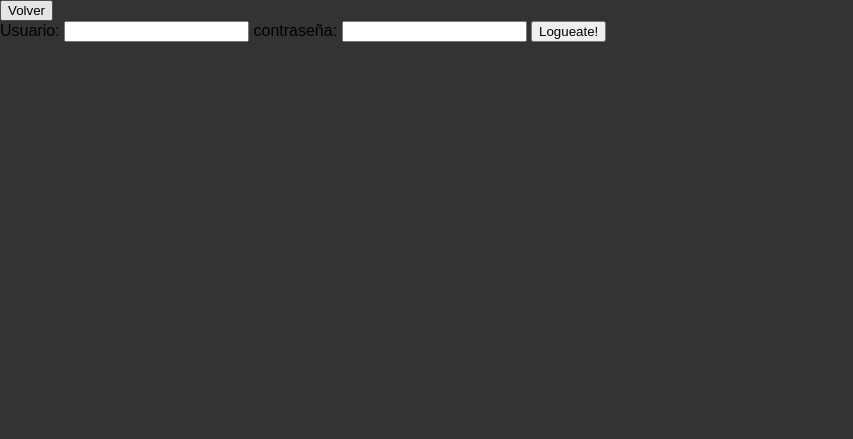
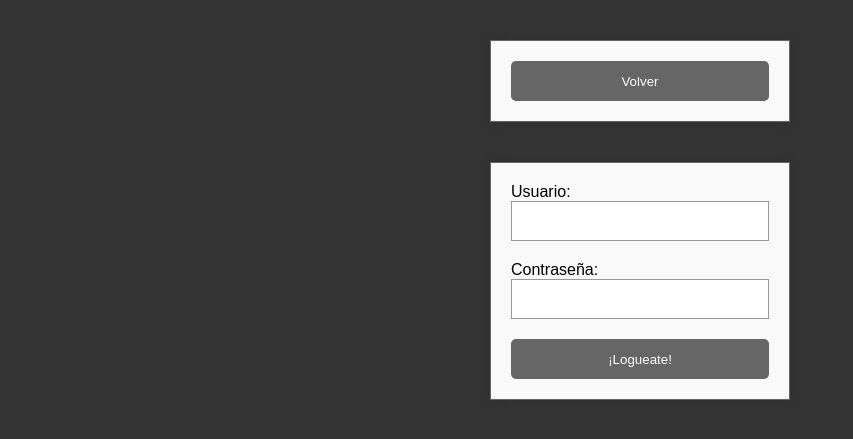
Before and after one commit to Bizackk/Tienda, a Django app: page /login/ in a window 1280 px wide. Shown: the top 439 px of the page, without its empty margins (0-853 px from the left). Run offline with Django 5.2, Linux system fonts and the light colour scheme; data comes from the database, SQL or seed files in the repository; both versions use the stored data as it was after the commit.

Commit message:
version-3

```diff
--- a/biblioteca/urls.py
+++ b/biblioteca/urls.py
@@ -5,4 +5,5 @@ from bienvenida import views
 urlpatterns = [
     path('admin/', admin.site.urls),
     path('', include('bienvenida.urls')),
+    path('home/', include('home.urls')),
 ]
--- a/bienvenida/migrations/0002_usuarios_delete_usuario_and_more.py
+++ b/bienvenida/static/css/login.css
@@ -1,35 +1,65 @@
-# Generated by Django 5.0.6 on 2024-05-30 21:12
+* {
+    box-sizing: border-box;
+    margin: 0;
+    padding: 0;
+}
 
-from django.db import migrations, models
+body {
+    font-family: Arial, sans-serif;
+    background-color: #333;
+}
 
+form {
+    max-width: 300px;
+    margin: 40px auto;
+    padding: 20px;
+    background-color: #f9f9f9;
+    border: 1px solid #666;
+    box-shadow: 0 0 10px rgba(0, 0, 0, 0.1);
+}
 
-class Migration(migrations.Migration):
+form label {
+    display: block;
+    margin-bottom: 10px;
+    color: #333;
+}
 
-    dependencies = [
-        ('bienvenida', '0001_initial'),
-    ]
+form input[type="text"],
+form input[type="password"],
+form input[type="email"] {
+    width: 100%;
+    height: 40px;
+    margin-bottom: 20px;
+    padding: 10px;
+    border: 1px solid #999;
+}
 
-    operations = [
-        migrations.CreateModel(
-            name='usuarios',
-            fields=[
-                ('id', models.BigAutoField(auto_created=True, primary_key=True, serialize=False, verbose_name='ID')),
-                ('nombre', models.CharField(max_length=20)),
-                ('contraseña', models.CharField(max_length=100)),
-                ('correo', models.EmailField(max_length=254, unique=True)),
-            ],
-        ),
-        migrations.DeleteModel(
-            name='usuario',
-        ),
-        migrations.AlterField(
-            model_name='recepcionistas',
-            name='contraseña',
-            field=models.CharField(max_length=100),
-        ),
-        migrations.AlterField(
-            model_name='recepcionistas',
-            name='correo',
-            field=models.EmailField(max_length=254, unique=True),
-        ),
-    ]
+form button[type="submit"] {
+    width: 100%;
+    height: 40px;
+    background-color: #666;
+    color: #fff;
+    border: none;
+    border-radius: 5px;
+    cursor: pointer;
+}
+
+form button[type="submit"]:hover {
+    background-color: #333;
+}
+
+.error {
+    color: red;
+    font-size: 12px;
+    margin-bottom: 10px;
+}
+
+.botonVolver {
+    width: 100%;
+    height: 40px;
+    background-color: #666;
+    color: #fff;
+    border: none;
+    border-radius: 5px;
+    cursor: pointer;
+}
--- a/bienvenida/templates/login.html
+++ b/bienvenida/templates/login.html
@@ -5,7 +5,7 @@
     <meta charset="UTF-8">
     <meta name="viewport" content="width=device-width, initial-scale=1.0">
     <title>Login</title>
-    <link rel="stylesheet" href="{% static 'css/styles.css' %}">
+    <link rel="stylesheet" href="{% static 'css/login.css' %}">
 </head>
 <body>
     {% block content %}
@@ -14,12 +14,11 @@
         <button type="volver" class="botonVolver" id="Volver">Volver</button>
     </form>
 
-    <form method="get">
-
-        Usuario: <input type="text" id="nombre" name="nombre">
-        contraseña: <input type="password" name="contraseña" id="contraseña">
-        <button type="submit">Logueate!</button>
-
+    <form method="post">
+        {% csrf_token %}
+        Usuario: <input type="text" id="nombre" name="nombre"><br>
+        Contraseña: <input type="password" name="contraseña" id="contraseña"><br>
+        <button type="submit">¡Logueate!</button>
     </form>
 
 
--- a/bienvenida/urls.py
+++ b/bienvenida/urls.py
@@ -1,10 +1,12 @@
+# bienvenida/urls.py
 from django.urls import path
-from bienvenida import views as home_bienvenida
+from bienvenida import views as bienvenida_vies
 from home import views as home_views
 
 urlpatterns = [
-    path('', home_bienvenida.bienvenida, name='bienvenida'),
-    path('registro/', home_bienvenida.registro, name='registro'),
-    path('login/', home_bienvenida.login, name='login'),
-    path('home/', home_views.home, name='home')
+    path('', bienvenida_vies.bienvenida, name='bienvenida'),
+    path('registro/', bienvenida_vies.registro, name='registro'),
+    path('login/', bienvenida_vies.login, name='login'),
+    path('cerrarSesion/', bienvenida_vies.cerrarSesion, name='cerrarSesion'),
+    path('home/', home_views.home, name='home'),
 ]
--- a/bienvenida/views.py
+++ b/bienvenida/views.py
@@ -2,6 +2,7 @@ from django.shortcuts import render, redirect
 from django.contrib import messages
 from .models import usuarios
 from .forms import formularioLogin
+from django.contrib.auth import logout
 
 # Create your views here.
 def bienvenida(request):
@@ -12,7 +13,7 @@ def registro(request):
         usuario = request.POST['nombre']
         contraseña = request.POST['contraseña']
         contraseña1 = request.POST['contraseña1']
-        correo = request.POST['correo']
+        email = request.POST['correo']
 
         if contraseña != contraseña1:
             messages.error(request, "Error: Las contraseñas no coinciden.")
@@ -24,22 +25,23 @@ def registro(request):
             return redirect('registro')
 
         # Verificar si el correo electrónico ya está en uso
-        if usuarios.objects.filter(correo=correo).exists():
+        if usuarios.objects.filter(correo=email).exists():
             messages.error(request, "Error: Este correo electrónico ya está en uso.")
             return redirect('registro')
 
         # Crear un nuevo usuario
-        nuevo_usuario = usuarios(nombre=usuario, contraseña=contraseña, correo=correo)
+        nuevo_usuario = usuarios(nombre=usuario, contraseña=contraseña, correo=email)
         nuevo_usuario.save()
         messages.success(request, "¡Cuenta creada correctamente!")
         return redirect('home')
     else:
+        messages.error(request, "Algo paso mal, vuelve a intentar despues!")
         return render(request, 'registro.html')
 
 def login(request):
-    if request.method == 'GET':
-        usuario = request.GET.get('nombre')
-        contraseña = request.GET.get('contraseña')
+    if request.method == 'POST':
+        usuario = request.POST.get('nombre')
+        contraseña = request.POST.get('contraseña')
 
         if usuarios.objects.filter(nombre=usuario, contraseña=contraseña):
             messages.success(request, "cuenta logueada exitosamente")
@@ -48,3 +50,7 @@ def login(request):
         messages.success(request, "Ocurrio algo inesperado, intentalo de nuevo")
         return render(request, 'login.html')
     return render(request, 'login.html')
+
+def cerrarSesion(request):
+    logout(request)
+    return redirect('bienvenida')
--- a/home/urls.py
+++ b/home/urls.py
@@ -1,6 +1,7 @@
+#home.urls.py
 from django.urls import path
 from . import views
 
 urlpatterns = [
-    path('home/', views.home, name='home'),
+
 ]
--- a/home/views.py
+++ b/home/views.py
@@ -1,4 +1,6 @@
-from django.shortcuts import render
+from django.shortcuts import render, redirect
+from django.contrib import messages
+
 
 
 def home(request):
```
Also changed, not shown: home/templates/home.html (+6 -2 lines), data-base.sqlite3.
